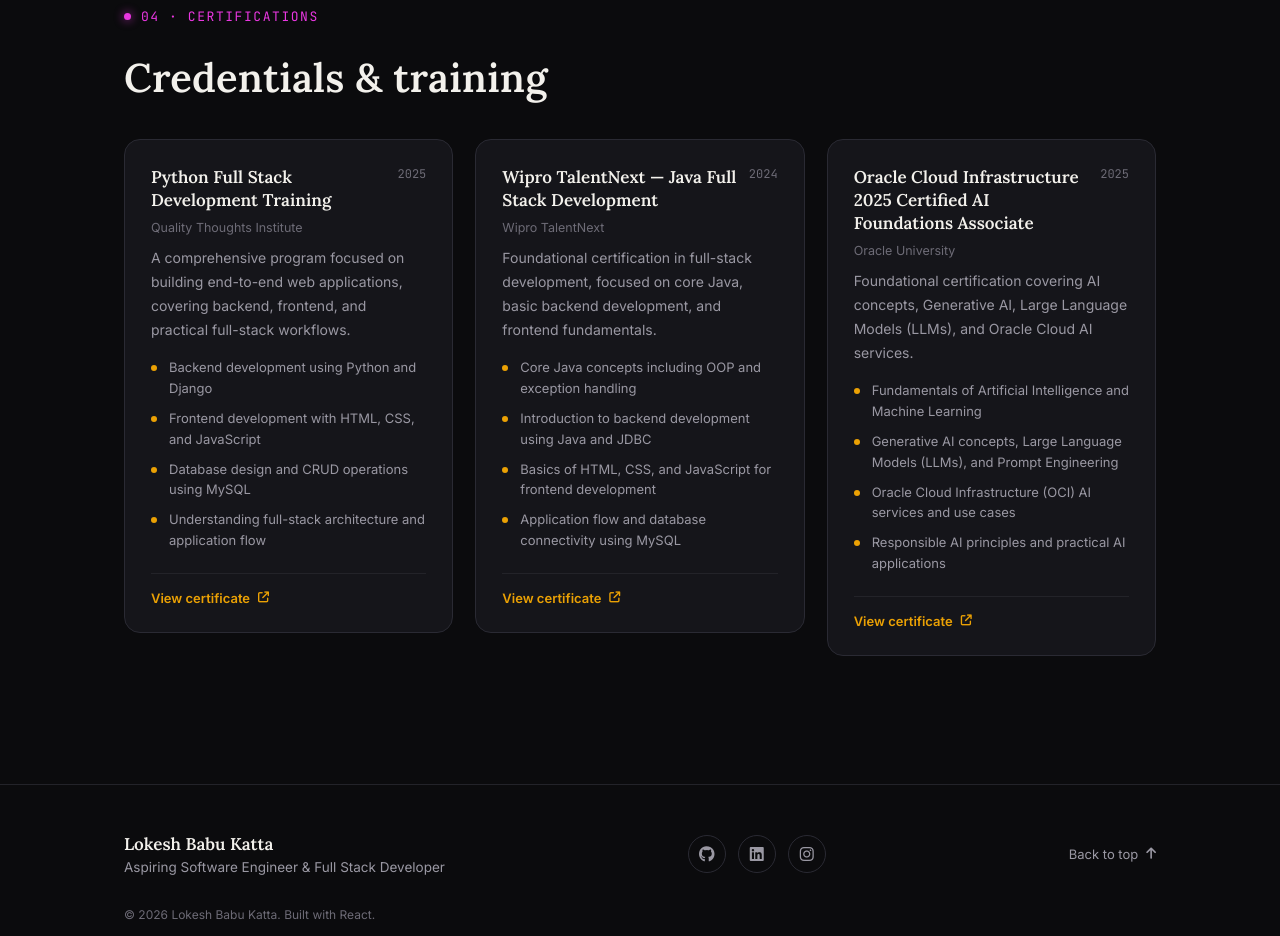
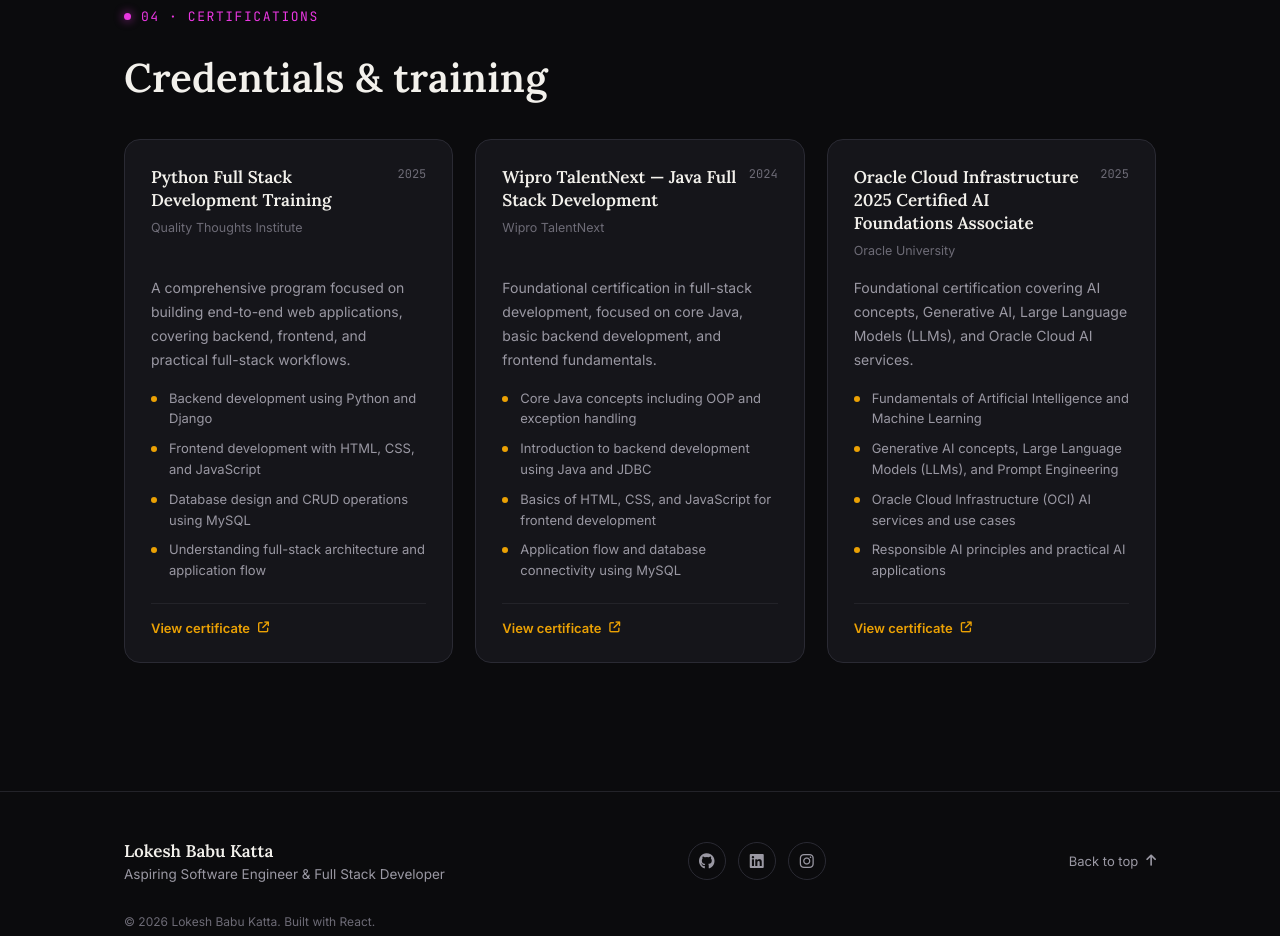
Before and after one commit to l0keshbabu/personal_portfolio, a React (Vite) app: page / in a window 1280 px wide. Shown: the part 3140-4076 px from the top of the page. Built offline with nearby package versions, Linux system fonts and the light colour scheme.

Commit message:
style: refine certifications section layout and hover effects

```diff
--- a/src/components/Certifications/Certifications.css
+++ b/src/components/Certifications/Certifications.css
@@ -1,10 +1,16 @@
+/* .certs__grid {
+  display: grid;
+  grid-template-columns: repeat(3, 1fr);
+  gap: 22px;
+  margin-top: 36px;
+} */
 .certs__grid {
   display: grid;
   grid-template-columns: repeat(3, 1fr);
   gap: 22px;
   margin-top: 36px;
+  align-items: stretch;
 }
-
 .cert-card {
   display: flex;
   flex-direction: column;
@@ -19,9 +25,10 @@
 
 .cert-card:hover {
   transform: translateY(-6px);
-  border-color: var(--gold);
-  box-shadow: 0 22px 44px -22px var(--gold-soft);
+  border-color: var(--pink);
+  box-shadow: 0 22px 44px -22px var(--glow);
 }
+
 
 .cert-card__head {
   display: flex;
@@ -29,8 +36,8 @@
   align-items: flex-start;
   gap: 10px;
   margin-bottom: 10px;
+  min-height: 100px;
 }
-
 .cert-card__head h3 {
   font-family: var(--font-display);
   font-size: 17px;
@@ -51,13 +58,14 @@
   flex-shrink: 0;
 }
 
+
 .cert-card__desc {
   font-size: 14px;
   line-height: 1.7;
   color: var(--text-muted);
   margin: 0 0 16px;
+  min-height: 95px;
 }
-
 .cert-card__points {
   list-style: none;
   display: grid;
```
